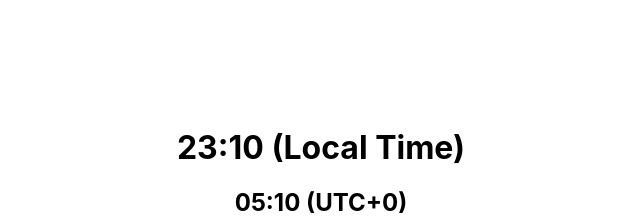
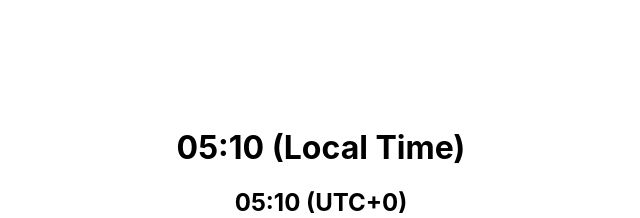
Before and after one commit to shaggun/ts-tzc, a React (Create React App) app: page / in a window 1280 px wide. Shown: the part 128-346 px from the top of the page, without its empty margins (319-959 px from the left). Built offline with nearby package versions, Linux system fonts and the light colour scheme.

Commit message:
Dynamically determine the local time zone

```diff
--- a/src/App.tsx
+++ b/src/App.tsx
@@ -52,7 +52,7 @@ const App: React.FC = () => {
     return () => clearInterval(intervalId);
   }, []);
 
-  const localTime = formatTime(currentTime, -6);
+  const localTime = formatTime(currentTime, -currentTime.getTimezoneOffset() / 60);
   const timeZoneTime = formatTime(currentTime, selectedOffset);
 
   const handleTimeZoneChange = (event: ChangeEvent<HTMLSelectElement>) => {
```
